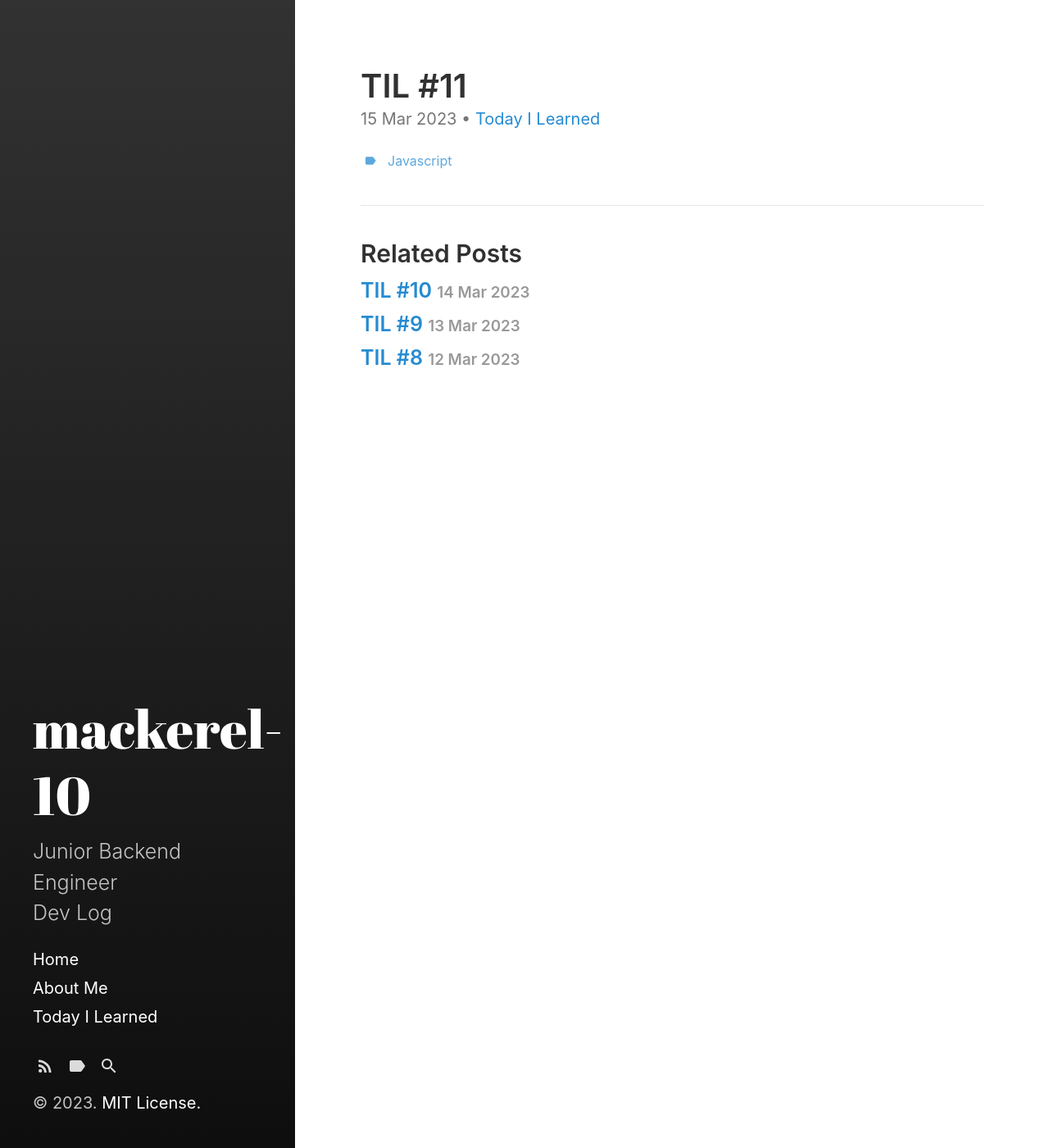
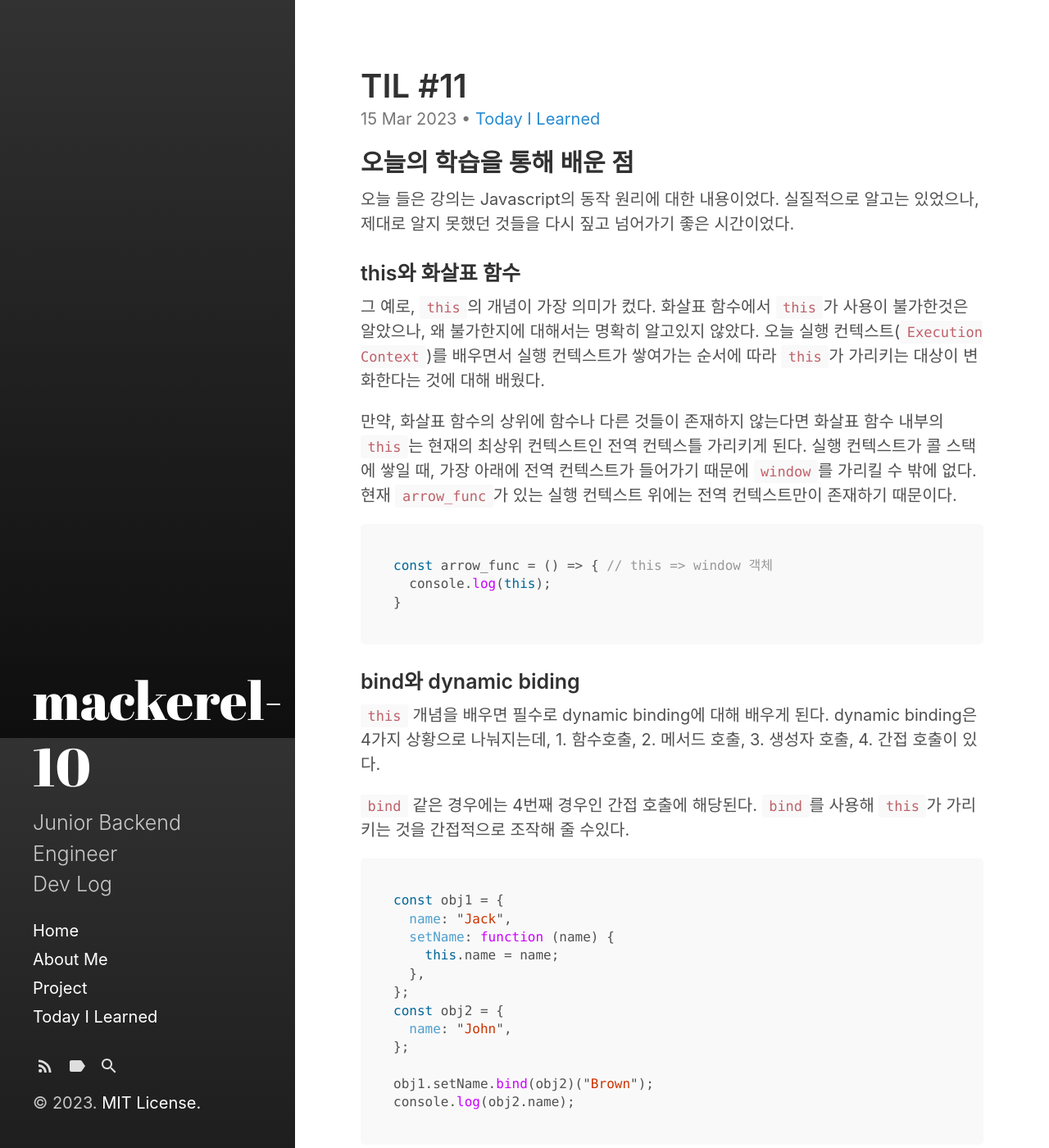
Before and after one commit to mackerel-10/mackerel-10.github.io, a Jekyll site: the page built from _posts/2023-03-15-TIL11.md, in a window 1280 px wide and 1400 px high. Shown: the whole window at 82% size. Built offline with Jekyll 4.4.1, drawn with Linux system fonts in a browser that asks for light colours; some of the changed text lies outside the part shown.

Commit message:
Add: Project Category

````diff
--- a/_posts/2023-03-15-TIL11.md
+++ b/_posts/2023-03-15-TIL11.md
@@ -7,3 +7,51 @@
   - Javascript
 date: '2023-03-15'
 ---
+
+## 오늘의 학습을 통해 배운 점
+
+오늘 들은 강의는 Javascript의 동작 원리에 대한 내용이었다.
+실질적으로 알고는 있었으나, 제대로 알지 못했던 것들을 다시 짚고 넘어가기 좋은 시간이었다.
+
+### this와 화살표 함수
+그 예로, `this`의 개념이 가장 의미가 컸다.
+화살표 함수에서 `this`가 사용이 불가한것은 알았으나, 왜 불가한지에 대해서는 명확히 알고있지 않았다.
+오늘 실행 컨텍스트(`Execution Context`)를 배우면서 실행 컨텍스트가 쌓여가는 순서에 따라 `this`가 가리키는 대상이 변화한다는 것에 대해 배웠다.
+
+만약, 화살표 함수의 상위에 함수나 다른 것들이 존재하지 않는다면 화살표 함수 내부의 `this`는 현재의 최상위 컨텍스트인 전역 컨텍스틀 가리키게 된다.
+실행 컨텍스트가 콜 스택에 쌓일 때, 가장 아래에 전역 컨텍스트가 들어가기 때문에 `window`를 가리킬 수 밖에 없다.
+현재 `arrow_func`가 있는 실행 컨텍스트 위에는 전역 컨텍스트만이 존재하기 때문이다.
+```js
+const arrow_func = () => { // this => window 객체
+  console.log(this);
+}
+```
+
+### bind와 dynamic biding
+`this` 개념을 배우면 필수로 dynamic binding에 대해 배우게 된다.
+dynamic binding은 4가지 상황으로 나눠지는데, 1. 함수호출, 2. 메서드 호출, 3. 생성자 호출, 4. 간접 호출이 있다.
+
+`bind` 같은 경우에는 4번째 경우인 간접 호출에 해당된다.
+`bind`를 사용해 `this`가 가리키는 것을 간접적으로 조작해 줄 수있다.
+
+```js
+const obj1 = {
+  name: "Jack",
+  setName: function (name) {
+    this.name = name;
+  },
+};
+const obj2 = {
+  name: "John",
+};
+
+obj1.setName.bind(obj2)("Brown");
+console.log(obj2.name);
+```
+위의 코드처럼 `obj1.setName`을 `bind`를 통해 묶어주면 `setName`으로 넘어가는 `this`가 가리키는 값이 `obj2`로 바뀌게 된다.
+
+쉽게 말하면 c에서의 객체에 대한 주소값이라고 생각하면 이해하기 편했다.
+`bind`가 `setName`이 실행될때 넘겨줄 `this`를 `obj2`에 대한 주소값이라고 생각하면 된다.
+그렇기에, `this`가 `obj2`의 주소값을 가리키기 때문에 `obj2` 내부 속성(`name`)에 접근하여 값을 수정할 수 있다.
+
+즉, 함수로 넘겨주는 `this`를 간접적으로 조작할 수 있다고 생각하면 된다.
--- /dev/null
+++ b/category/Project.md
@@ -0,0 +1,4 @@
+---
+layout: category
+title: Project
+---
````
Also changed, not shown: _posts/2023-03-14-TIL10.md (+2 -29 lines), _posts/2023-03-14-Weather-Fairy-01.md (added, +38 -0 lines).
